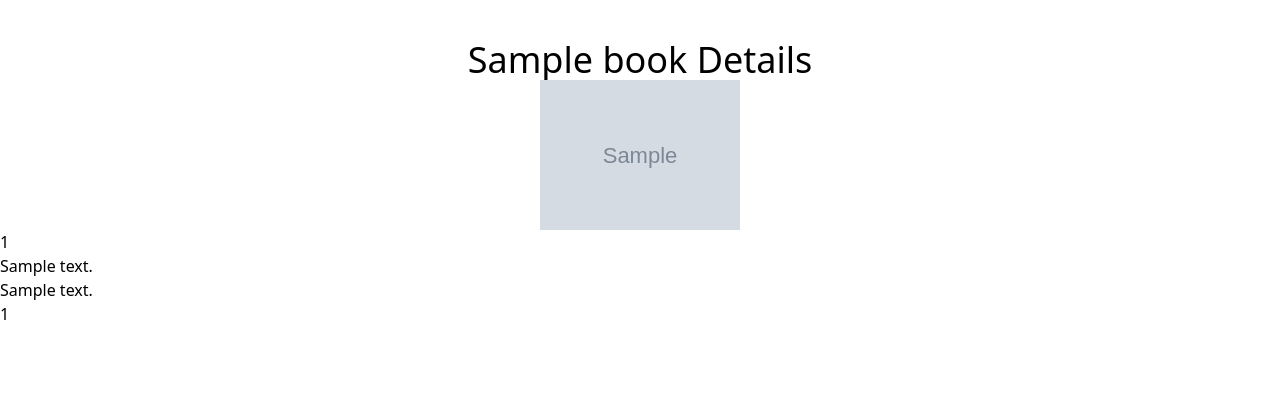
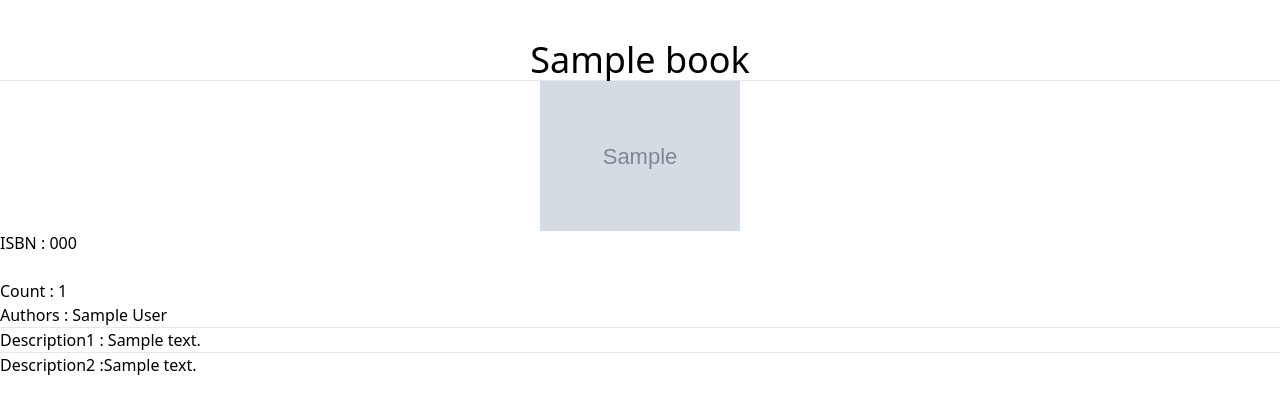
Before and after one commit to briannkhata/bookstore, a Django app: template books/templates/books/show.html in a window 1280 px wide. Shown: the top 414 px of the page. Run offline with Django 3.2, Linux system fonts and the light colour scheme; the template is opened without the code that fills it: most values are stand-ins (such as "Sample title", 1, 10 or a date in 2020); grey boxes marked "Sample" are stand-in pictures; parts of the project's set-up code (start-up, migrations or seed data) failed here and were passed over.

Commit message:
finalised book details pages

```diff
--- a/books/templates/books/index.html
+++ b/books/templates/books/index.html
@@ -17,7 +17,11 @@
       <hr />
       <div class="grid grid-cols-4 gap-4 mt-10">
         {% for book in books%}
-        <a href="book/{{book.id}}" class="justify-self-center text-center my-4" target="_blank">
+        <a
+          href="{% url 'book.show' book.id %}"
+          class="justify-self-center text-center my-4"
+          target="_blank"
+        >
           <div class="flex justify-center">
             <p>
               <img src="{{book.thumbnailUrl}}" width="200" />
--- a/books/templates/books/show.html
+++ b/books/templates/books/show.html
@@ -3,7 +3,7 @@
   <head>
     <meta charset="utf-8" />
     <meta http-equiv="X-UA-Compatible" content="IE=edge" />
-    <title>Book Detail</title>
+    <title>{{book.title}} Details</title>
     <meta name="description" content="" />
     <meta name="viewport" content="width=device-width, initial-scale=1" />
     <link
@@ -13,16 +13,21 @@
   </head>
   <body>
     <section class="py-10">
-      <h1 class="text-center text-4xl">{{book.title}} Details</h1>
+      <h1 class="text-center text-4xl">{{book.title}}</h1>
+      <hr>
       <div class="flex justify-center">
         <p>
           <img src="{{book.thumbnailUrl}}" width="200" />
         </p>
       </div>
-      <p>{{boo.pageCount}}</p>
-      <p>{{boo.shortDescription}}</p>
-      <p>{{boo.longDescription}}</p>
-      <p>{{boo.page}}</p>
+      <p>ISBN : {{book.isbn}}</p>
+      <br>
+      <p>Count : {{book.pageCount}}</p>
+      <p>Authors : {{book.authors|join:", "}}</p>
+      <hr>
+      <p> Description1 : {{book.shortDescription}}</p>
+      <hr>
+      <p>Description2 :{{book.longDescription}}</p>
 
     </section>
   </body>
--- a/books/urls.py
+++ b/books/urls.py
@@ -3,6 +3,6 @@ from django.urls import path
 from . import views
 
 urlpatterns = [
-    path('/', views.index),
-    path('/<int:id>', views.show)
+    path('/', views.index, name="book.all"),
+    path('/<int:id>', views.show, name="book.show")
 ]
--- a/books/views.py
+++ b/books/views.py
@@ -14,8 +14,8 @@ def index(request):
 def show(request, id):
     singleBook = list()
     for book in data:
-        if book[id] == id:
+        if book['id'] == id:
             singleBook = book
 
-    context = {'books': data}
+    context = {'book': singleBook}
     return render(request, 'books/show.html', context)
```
